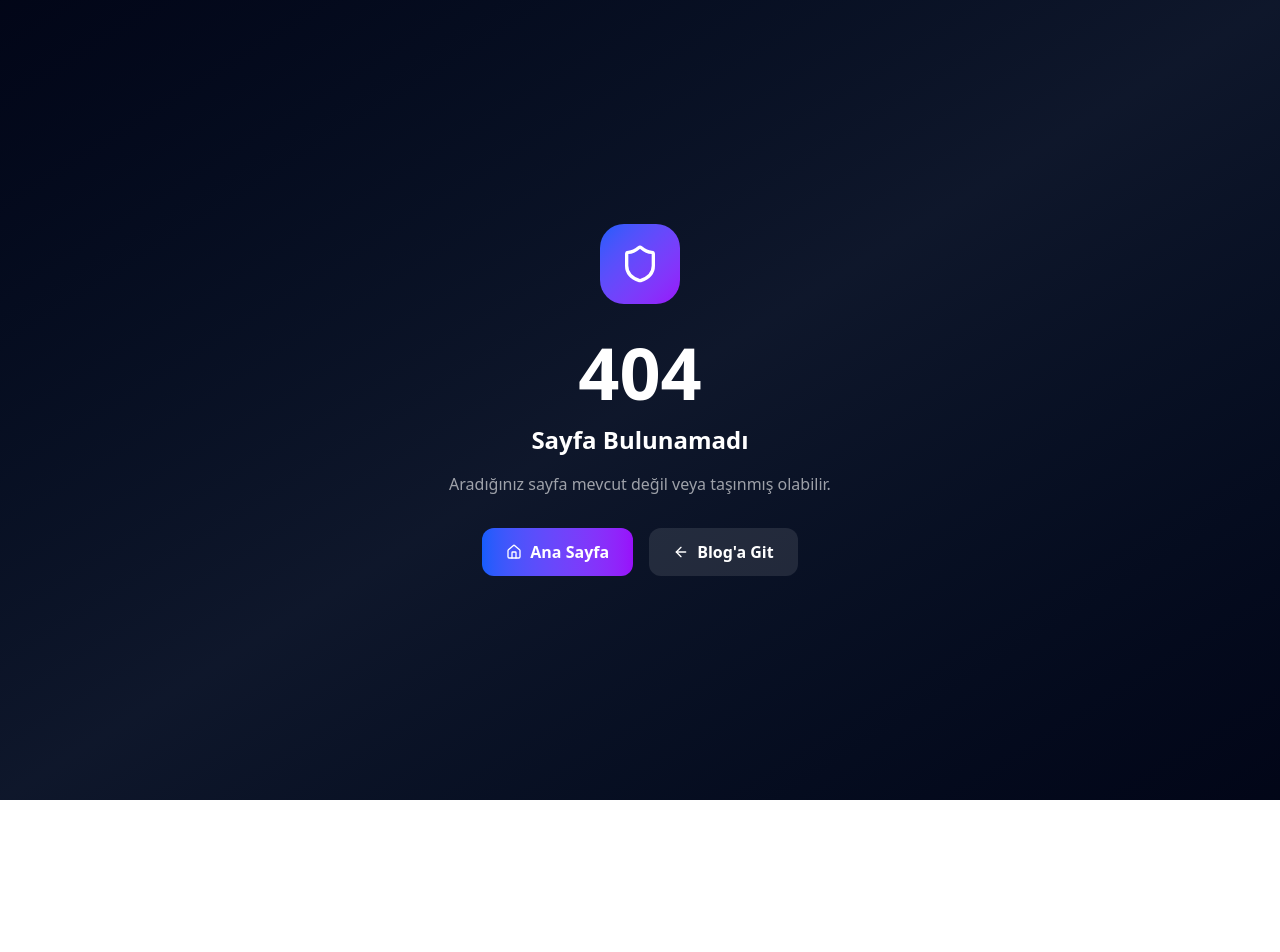
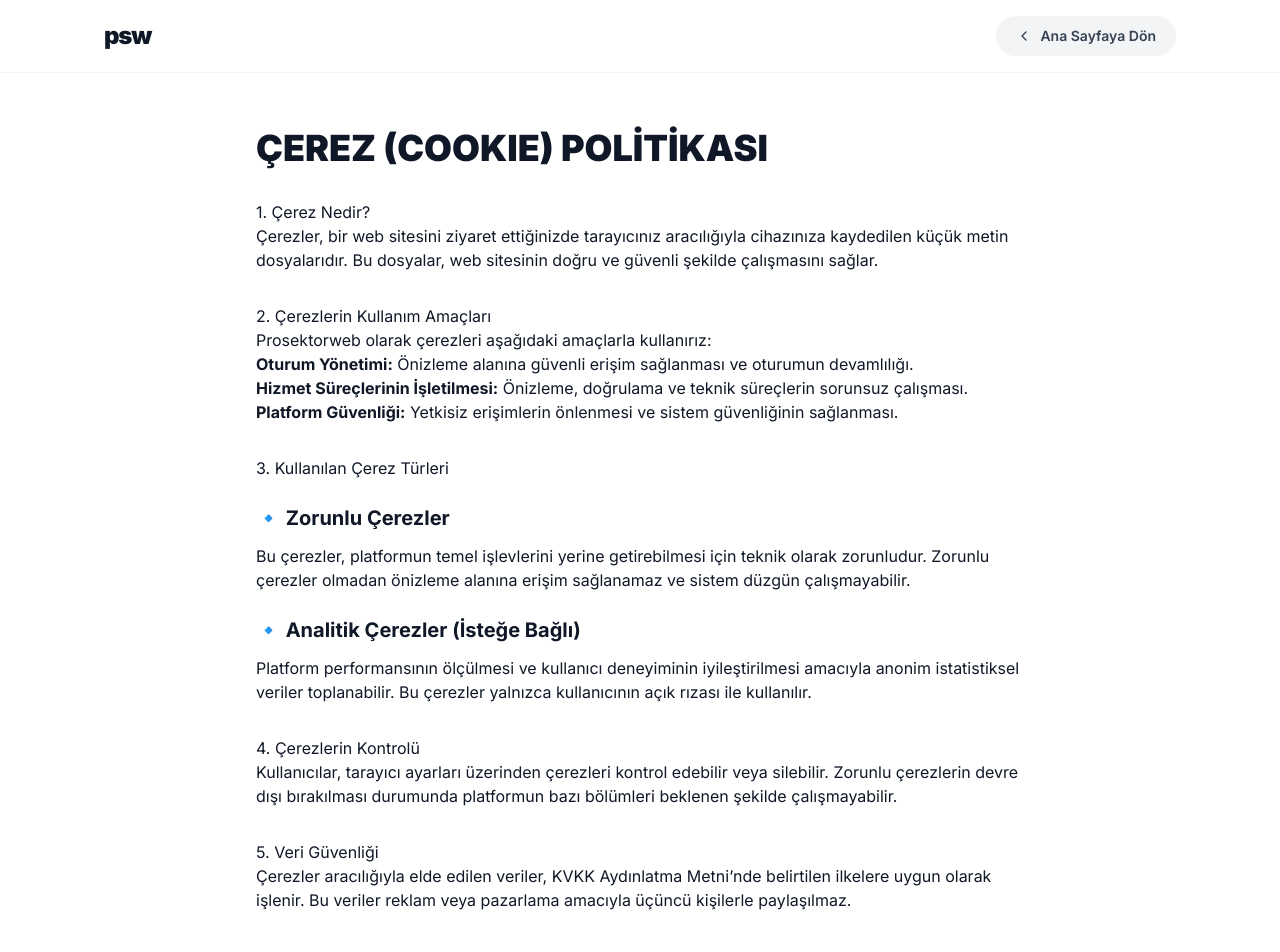
Before and after one commit to arslanibrahim95/prosektorweb, a Next.js app in the folder prosektorweb/: page /cerez-politikasi in a window 1280 px wide. Before the commit this address had no page. Shown: the top 952 px of the page. Before the commit the page ends 800 px from the top, so only its background shows below. Built offline with nearby package versions, Linux system fonts and the light colour scheme.

Commit message:
feat: add cookie policy page and banner

```diff
--- a/prosektorweb/public/landing.html
+++ b/prosektorweb/public/landing.html
@@ -1043,6 +1043,7 @@
                 <a href="#iletisim">İletişim</a>
                 <a href="#sss">SSS</a>
                 <a href="#fiyatlandirma">Fiyatlandırma</a>
+                <a href="/cerez-politikasi">Çerez Politikası</a>
             </div>
             <div class="footer-brand">
                 <p style="font-weight: 700; color: var(--text-main);">Güvenli ödeme altyapısı</p>
@@ -1274,9 +1275,38 @@
             onclick="document.getElementById('revizeModal').style.display='none'">Anladım</button>
     </div>
 
+    <!-- COOKIE BANNER -->
+    <div id="cookieBanner"
+        style="display:none; position:fixed; bottom:0; left:0; width:100%; bg:rgba(255,255,255,0.98); backdrop-filter:blur(10px); background: #ffffff; border-top:1px solid var(--border-color); padding:1.5rem 5%; z-index:9000; box-shadow:0 -5px 20px rgba(0,0,0,0.05);">
+        <div
+            style="max-width:1200px; margin:0 auto; display:flex; flex-wrap:wrap; align-items:center; justify-content:space-between; gap:1rem;">
+            <p style="margin:0; font-size:0.95rem; color:var(--text-secondary); flex:1; min-width:300px;">
+                Platformun çalışması için zorunlu çerezler kullanılmaktadır.
+                Detaylar için <a href="/cerez-politikasi"
+                    style="color:var(--primary-red); font-weight:700; text-decoration:none;">Çerez Politikası</a>’nı
+                inceleyebilirsiniz.
+            </p>
+            <button class="btn-main" style="padding:0.8rem 2rem; font-size:0.9rem;" onclick="acceptCookies()">Kabul
+                Et</button>
+        </div>
+    </div>
+
     <script>
-        // --- SCROLL LOGIC ---
-        function scrollToFaq(id) {
+        // Check Cookies
+        window.addEventListener('load', () => {
+            if (!localStorage.getItem('cookiesAccepted')) {
+                document.getElementById('cookieBanner').style.display = 'block';
+            }
+        });
+
+        function acceptCookies() {
+            localStorage.setItem('cookiesAccepted', 'true');
+            document.getElementById('cookieBanner').style.display = 'none';
+        }
+
+        // ... existing scripts (scroll logic etc) ...
+        const scrollToFaq = (id) => { // Wrapper or fix if needed, but existing script implies standard blocks
+            // ... existing script continues ...
             const el = document.getElementById(id);
             if (el) {
                 el.scrollIntoView();
--- /dev/null
+++ b/prosektorweb/src/app/cerez-politikasi/page.tsx
@@ -0,0 +1,112 @@
+import Link from 'next/link'
+import { ChevronLeft } from 'lucide-react'
+
+export const metadata = {
+    title: 'Çerez Politikası | ProSektorWeb',
+    description: 'ProSektorWeb Çerez (Cookie) Politikası ve kullanım detayları.',
+}
+
+export default function CookiePolicyPage() {
+    return (
+        <div className="min-h-screen bg-white text-gray-900 font-sans">
+            {/* Navigation */}
+            <nav className="fixed top-0 left-0 right-0 z-50 bg-white/90 backdrop-blur-md border-b border-gray-100">
+                <div className="max-w-[1200px] mx-auto px-[5%] py-4 flex items-center justify-between">
+                    <Link href="/" className="text-2xl font-black tracking-tighter text-gray-900 no-underline">
+                        psw
+                    </Link>
+                    <Link
+                        href="/"
+                        className="flex items-center gap-2 px-5 py-2.5 bg-gray-100 hover:bg-gray-200 text-gray-700 rounded-full text-sm font-semibold transition"
+                    >
+                        <ChevronLeft className="w-4 h-4" />
+                        Ana Sayfaya Dön
+                    </Link>
+                </div>
+            </nav>
+
+            {/* Content */}
+            <main className="pt-32 pb-24 px-[5%]">
+                <div className="max-w-3xl mx-auto">
+                    <h1 className="text-3xl md:text-4xl font-black mb-8 text-gray-900">ÇEREZ (COOKIE) POLİTİKASI</h1>
+
+                    <div className="prose prose-lg max-w-none prose-gray
+                        prose-headings:font-bold prose-headings:text-gray-900
+                        prose-p:text-gray-600 prose-p:leading-relaxed
+                        prose-li:text-gray-600
+                        prose-strong:text-gray-900
+                    ">
+
+                        <section className="mb-8">
+                            <h2>1. Çerez Nedir?</h2>
+                            <p>
+                                Çerezler, bir web sitesini ziyaret ettiğinizde tarayıcınız aracılığıyla cihazınıza kaydedilen küçük metin dosyalarıdır.
+                                Bu dosyalar, web sitesinin doğru ve güvenli şekilde çalışmasını sağlar.
+                            </p>
+                        </section>
+
+                        <section className="mb-8">
+                            <h2>2. Çerezlerin Kullanım Amaçları</h2>
+                            <p>Prosektorweb olarak çerezleri aşağıdaki amaçlarla kullanırız:</p>
+                            <ul>
+                                <li>
+                                    <strong>Oturum Yönetimi:</strong> Önizleme alanına güvenli erişim sağlanması ve oturumun devamlılığı.
+                                </li>
+                                <li>
+                                    <strong>Hizmet Süreçlerinin İşletilmesi:</strong> Önizleme, doğrulama ve teknik süreçlerin sorunsuz çalışması.
+                                </li>
+                                <li>
+                                    <strong>Platform Güvenliği:</strong> Yetkisiz erişimlerin önlenmesi ve sistem güvenliğinin sağlanması.
+                                </li>
+                            </ul>
+                        </section>
+
+                        <section className="mb-8">
+                            <h2>3. Kullanılan Çerez Türleri</h2>
+
+                            <h3 className="text-xl font-bold mt-6 mb-3">🔹 Zorunlu Çerezler</h3>
+                            <p>
+                                Bu çerezler, platformun temel işlevlerini yerine getirebilmesi için teknik olarak zorunludur.
+                                Zorunlu çerezler olmadan önizleme alanına erişim sağlanamaz ve sistem düzgün çalışmayabilir.
+                            </p>
+
+                            <h3 className="text-xl font-bold mt-6 mb-3">🔹 Analitik Çerezler (İsteğe Bağlı)</h3>
+                            <p>
+                                Platform performansının ölçülmesi ve kullanıcı deneyiminin iyileştirilmesi amacıyla anonim istatistiksel veriler toplanabilir.
+                                Bu çerezler yalnızca kullanıcının açık rızası ile kullanılır.
+                            </p>
+                        </section>
+
+                        <section className="mb-8">
+                            <h2>4. Çerezlerin Kontrolü</h2>
+                            <p>
+                                Kullanıcılar, tarayıcı ayarları üzerinden çerezleri kontrol edebilir veya silebilir.
+                                Zorunlu çerezlerin devre dışı bırakılması durumunda platformun bazı bölümleri beklenen şekilde çalışmayabilir.
+                            </p>
+                        </section>
+
+                        <section className="mb-8">
+                            <h2>5. Veri Güvenliği</h2>
+                            <p>
+                                Çerezler aracılığıyla elde edilen veriler, KVKK Aydınlatma Metni’nde belirtilen ilkelere uygun olarak işlenir.
+                                Bu veriler reklam veya pazarlama amacıyla üçüncü kişilerle paylaşılmaz.
+                            </p>
+                        </section>
+
+                    </div>
+
+                    <div className="mt-12 pt-8 border-t border-gray-100 text-sm text-gray-500">
+                        Son Güncelleme: 2026
+                    </div>
+                </div>
+            </main>
+
+            {/* Footer */}
+            <footer className="bg-[#F7F7F9] py-12 border-t border-gray-200">
+                <div className="max-w-[1200px] mx-auto px-[5%] text-center text-sm text-gray-400">
+                    © 2026 ProSektorWeb. Tüm hakları saklıdır.
+                </div>
+            </footer>
+        </div>
+    )
+}
```
